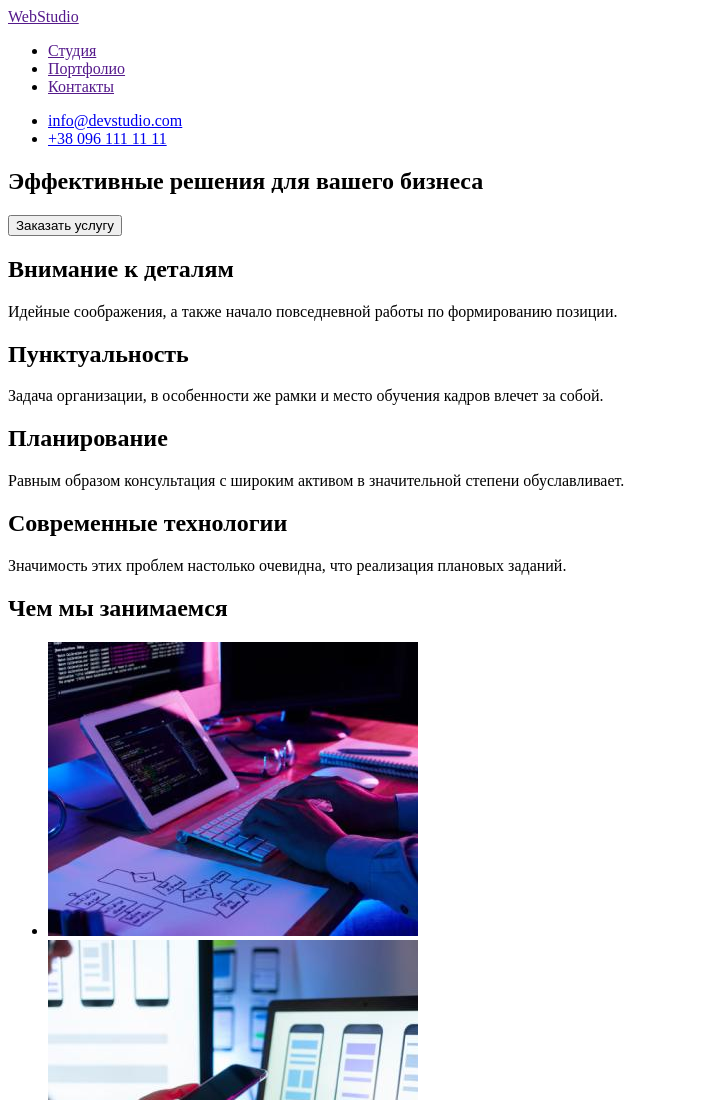
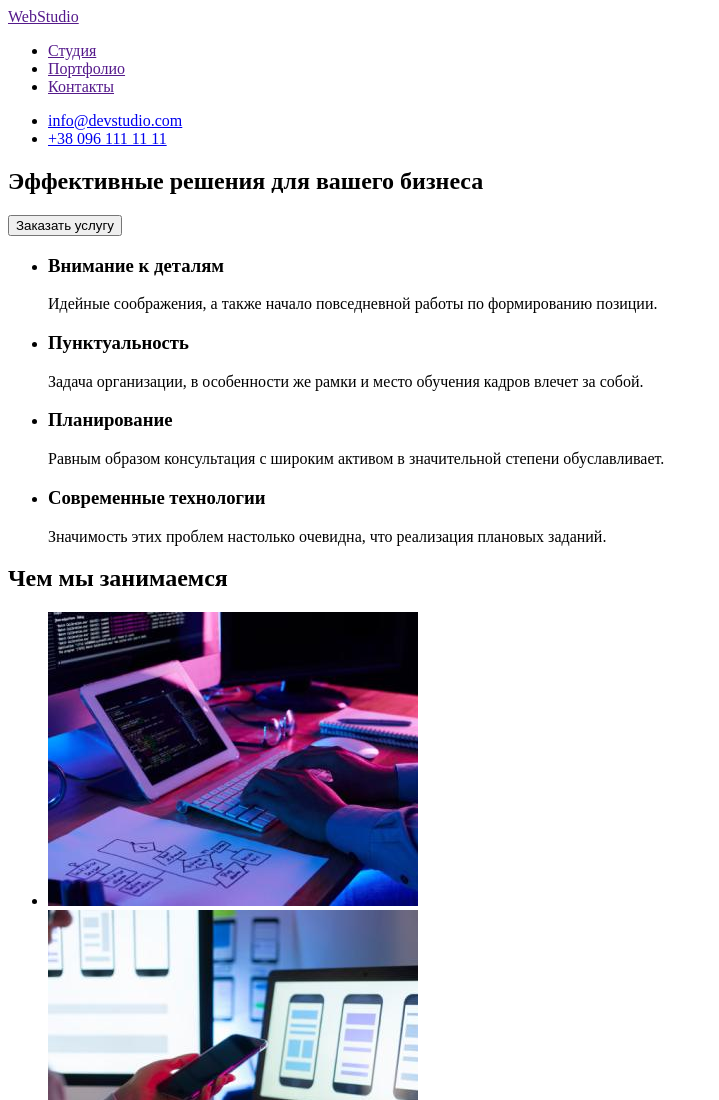
Before and after one commit to TalorCoding/goit-markup-hw-01, a plain HTML site: page index.html in a window 1280 px wide. Shown: the top 1100 px of the page, without its empty margins (0-719 px from the left). Drawn offline with Linux system fonts and the light colour scheme.

Commit message:
Update index.html

```diff
--- a/index.html
+++ b/index.html
@@ -44,26 +44,29 @@
 <!--Секція без фотографій-->
 <section>
 
+<ul>
 
-<h2>Внимание к деталям</h2>
-<p>Идейные соображения, а также начало повседневной работы по формированию позиции.</p>
+<li><h3>Внимание к деталям</h3>
+<p>Идейные соображения, а также начало повседневной работы по формированию позиции.</p></li>
 
 
 
-<h2>Пунктуальность</h2>
+<li><h3>Пунктуальность</h3>
     <p>
         Задача организации, в особенности же рамки и место обучения кадров влечет за собой.
-    </p>
+    </p></li>
 
 
 
-<h2>Планирование</h2>
-    <p>Равным образом консультация с широким активом в значительной степени обуславливает.</p>
+<li><h3>Планирование</h3>
+    <p>Равным образом консультация с широким активом в значительной степени обуславливает.</p></li>
 
 
 
-<h2>Современные технологии</h2>
-    <p>Значимость этих проблем настолько очевидна, что реализация плановых заданий.</p>
+<li><h3>Современные технологии</h3>
+    <p>Значимость этих проблем настолько очевидна, что реализация плановых заданий.</p></li>
+
+</ul>
 
 </section>
 
```
